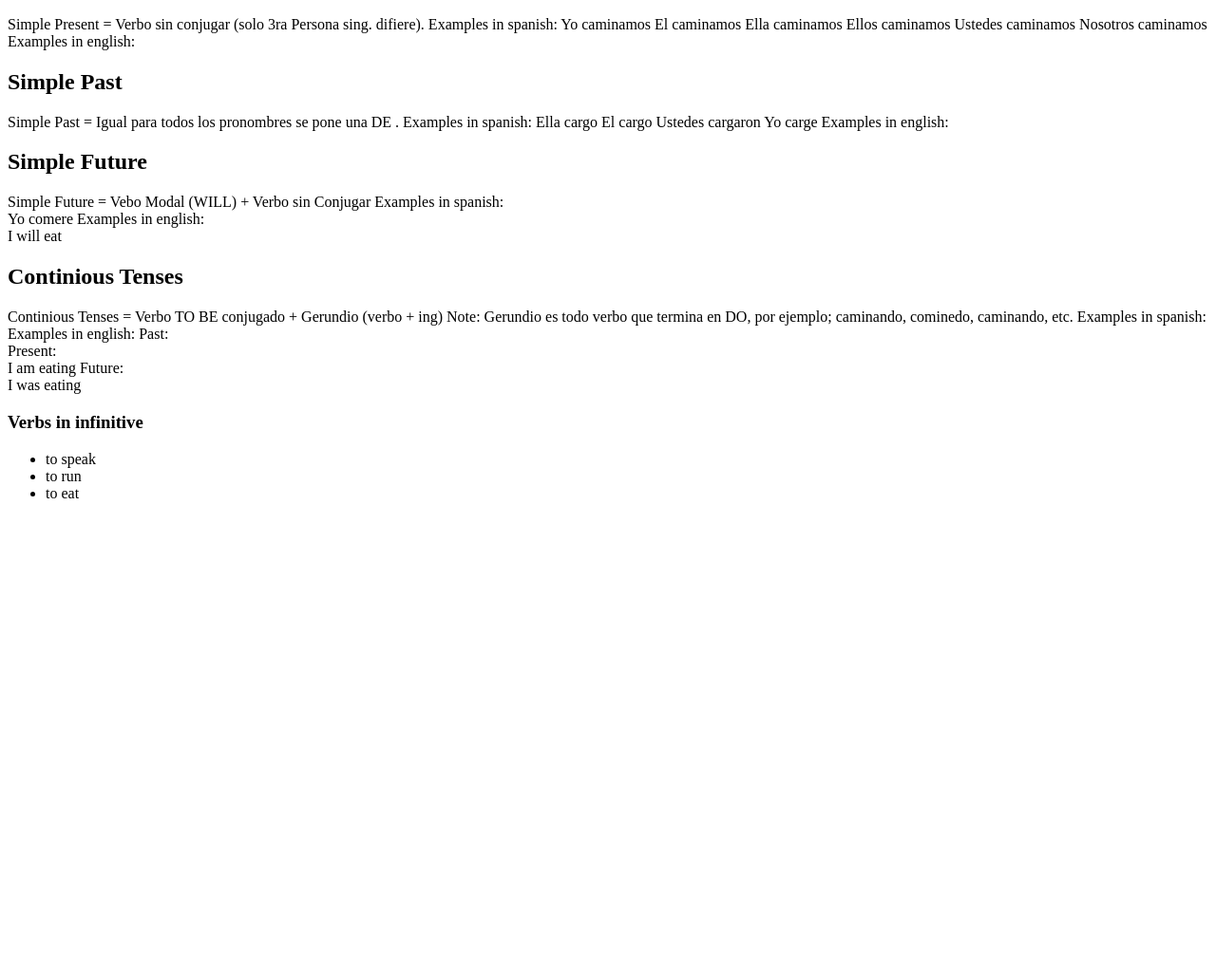
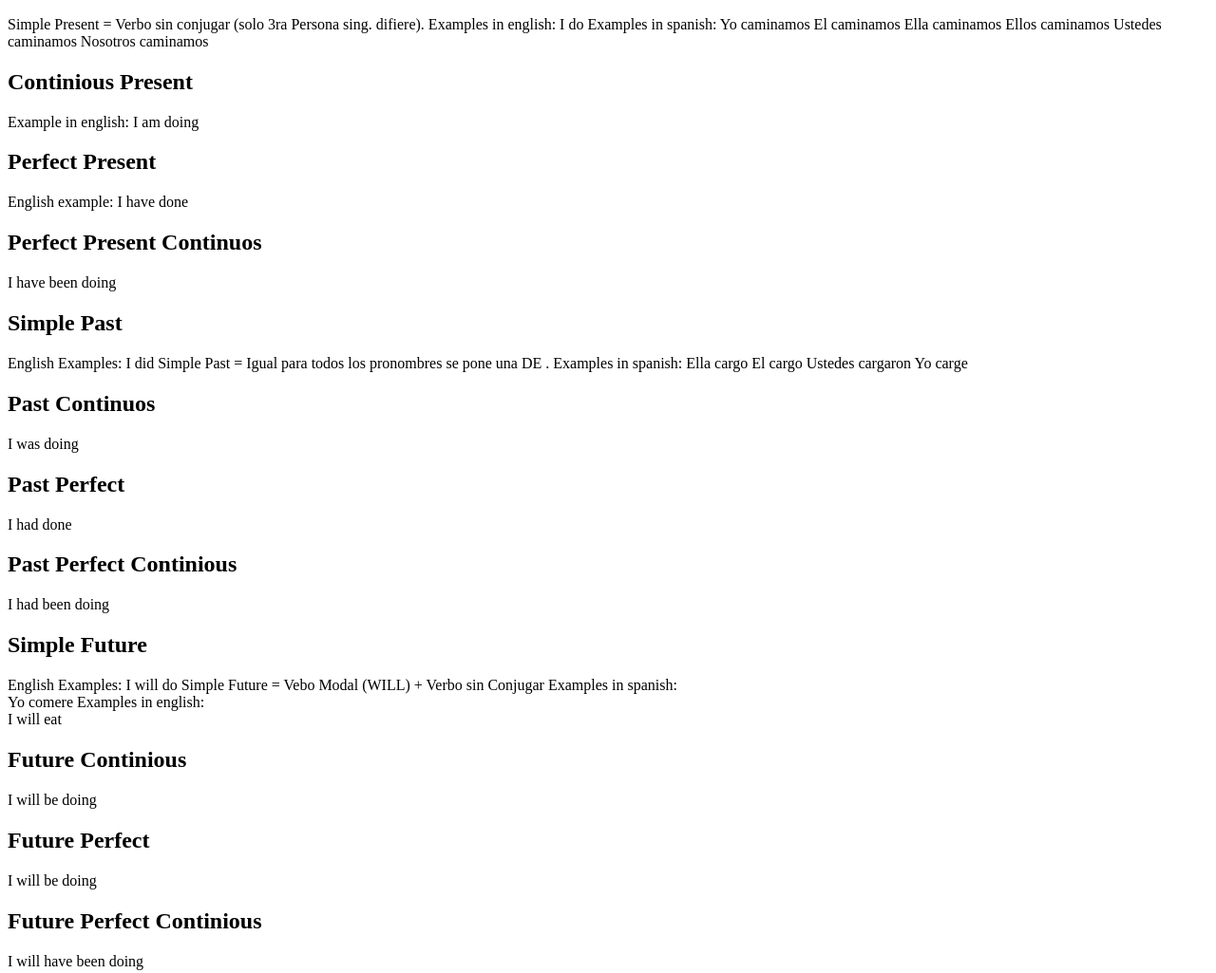
Before and after one commit to artreysan/classOfEnglish, a website: page src/conjugateVerbs.html in a window 1280 px wide. Shown: the part 270-1295 px from the top of the page at 95% size. Before the commit the page ends 815 px from the top, so only its background shows below. Drawn offline with Linux system fonts and the light colour scheme.

Commit message:
formulary irregularVerbs

```diff
--- a/src/conjugateVerbs.html
+++ b/src/conjugateVerbs.html
@@ -13,15 +13,19 @@
     <h1>How to conjugate verbs in English </h1>
     <p class="phonetics">jau tu counghugueit verbs in inglish</p>
     <ul>
-        <li><a href="#theme1">Simple Present</a></li>
-        <li><a href="#theme2">Simple Past</a></li>
-        <li><a href="#theme3">Simple Future</a></li>
-        <li><a href="#theme4">Continious Tenses</a></li>
+        <li><a href="#theme1-1">Simple Present</a></li>
+        <li><a href="#theme2-1">Simple Past</a></li>
+        <li><a href="#theme3-1">Simple Future</a></li>
+        <li><a href="#theme4-1">Continious Tenses</a></li>
     </ul>
 
-    <h2 id="theme1">Simple Present</h2>
+    <h2 id="theme1-1">Simple Present</h2>
     <p>
         Simple Present = Verbo sin conjugar (solo 3ra Persona sing. difiere).
+
+        Examples in english:
+        I do
+
         Examples in spanish:
         Yo caminamos
         El caminamos
@@ -29,13 +33,27 @@
         Ellos caminamos
         Ustedes caminamos
         Nosotros caminamos
-
-        Examples in english:
-
     </p>
-
+    <h2 id="theme1-2"> Continious Present</h2>
+    <p>
+        Example in english:
+        I am doing
+    </p>
+    <h2>Perfect Present</h2>
+    <p>
+        English example:
+        I have done
+    </p>
+    <h2>Perfect Present Continuos</h2>
+    <p>
+        I have been doing
+    </p>
+    <!--///////////////////////////////////////////////////////////////////////////////-->
     <h2 id="theme2">Simple Past</h2>
     <p>
+        English Examples:
+        I did
+
         Simple Past = Igual para todos los pronombres se pone una DE .
         Examples in spanish:
         Ella cargo
@@ -43,40 +61,36 @@
         Ustedes cargaron
         Yo carge
 
-        Examples in english:
+    </p>
+    <h2>Past Continuos</h2>
+    <p>I was doing</p>
+    <h2>Past Perfect</h2>
+    <p>I had done</p>
+    <h2>Past Perfect Continious</h2>
+    <p>I had been doing</p>
 
-
-    </p>
-
+    <!--///////////////////////////////////////////////////////////////////////////////-->
     <h2 id="theme3">Simple Future</h2>
     <p>
+        English Examples:
+        I will do
+
         Simple Future = Vebo Modal (WILL) + Verbo sin Conjugar
         Examples in spanish:<br>
         Yo comere
 
         Examples in english:<br>
         I will eat
-
     </p>
-
-    <h2 id="theme4">Continious Tenses</h2>
-    <p>
-        Continious Tenses = Verbo TO BE conjugado + Gerundio (verbo + ing)
-        Note: Gerundio es todo verbo que termina en DO, por ejemplo; caminando, cominedo, caminando, etc.
-        Examples in spanish:
-
-        Examples in english:
-        Past:<br>
+    <h2>Future Continious</h2>
+    <p>I will be doing</p>
 
 
-        Present:<br>
-        I am eating
+    <h2>Future Perfect</h2>
+    <p>I will be doing</p>
 
-        Future:<br>
-        I was eating
-
-
-    </p>
+    <h2>Future Perfect Continious</h2>
+    <p>I will have been doing</p>
 
     <h3>
         Verbs in infinitive
@@ -86,5 +100,6 @@
             <li>to run</li>
             <li>to eat</li>
         </ul>
+
 </body>
 </html>
```
Also changed, not shown: src/index.html (added, +20 -0 lines), src/notes/irregularVerbs/form.js (added, +29 -0 lines), src/notes/irregularVerbs/irregularVebs.html (renamed from src/notes/irregularVebs.html, +23 -1 lines).
